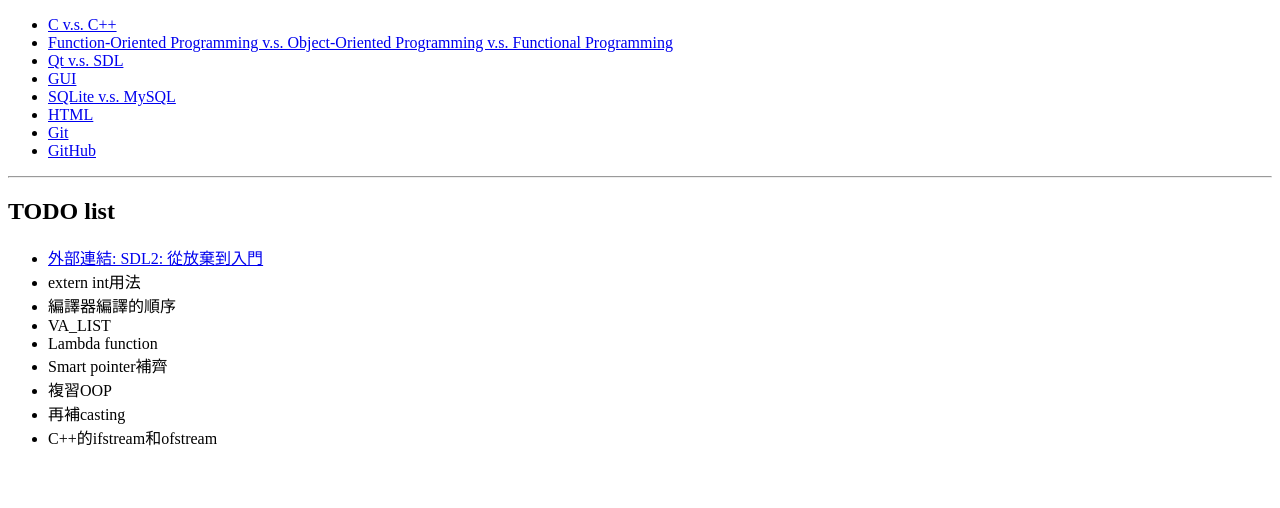
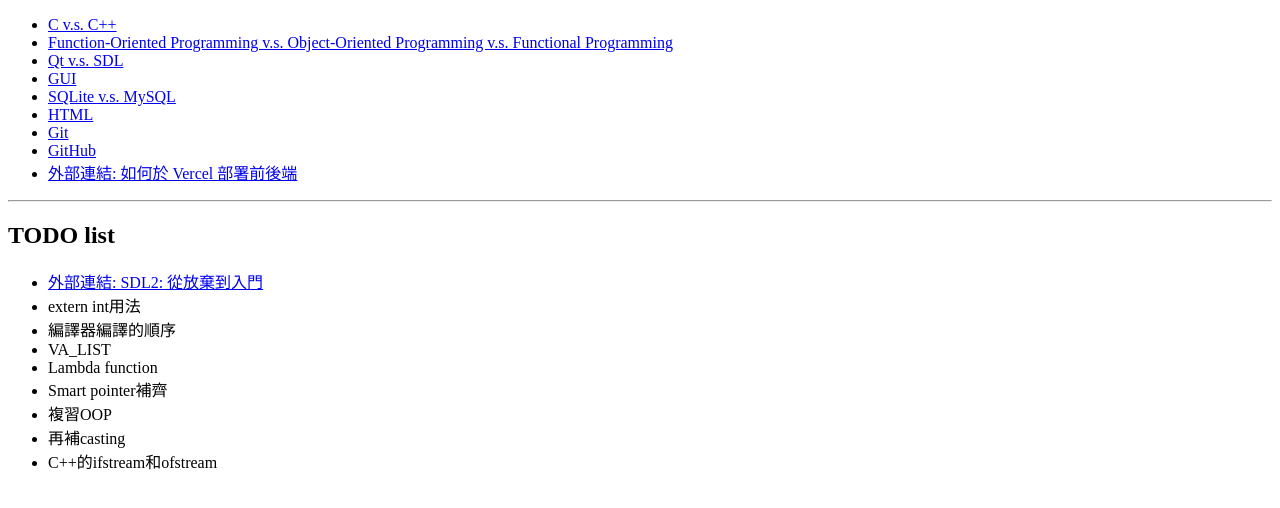
Before and after one commit to chocorowgar/my_study, a plain HTML site: page index.html in a window 1280 px wide. Drawn offline with Linux system fonts and the light colour scheme.

Commit message:
vercel external link

```diff
--- a/index.html
+++ b/index.html
@@ -25,6 +25,7 @@
         <li><a href="HTML.html">HTML</a></li>
         <li><a href="git.html">Git</a></li>
         <li><a href="github.html">GitHub</a></li>
+        <li><a href="https://medium.com/@roan6903/vercel-deployment-83248d9049f4">外部連結: 如何於 Vercel 部署前後端</a></li>
 
     </ul>
 
```
